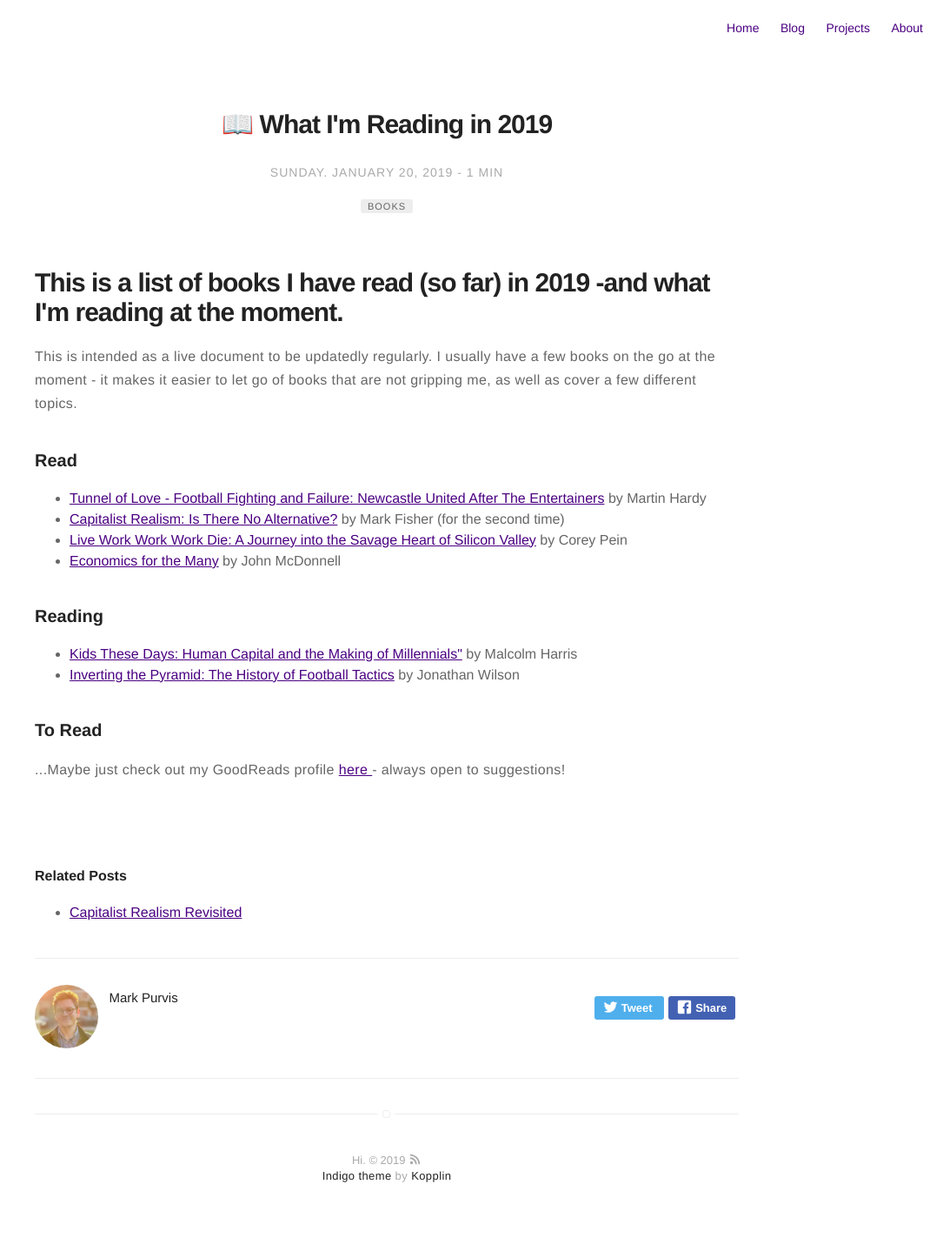
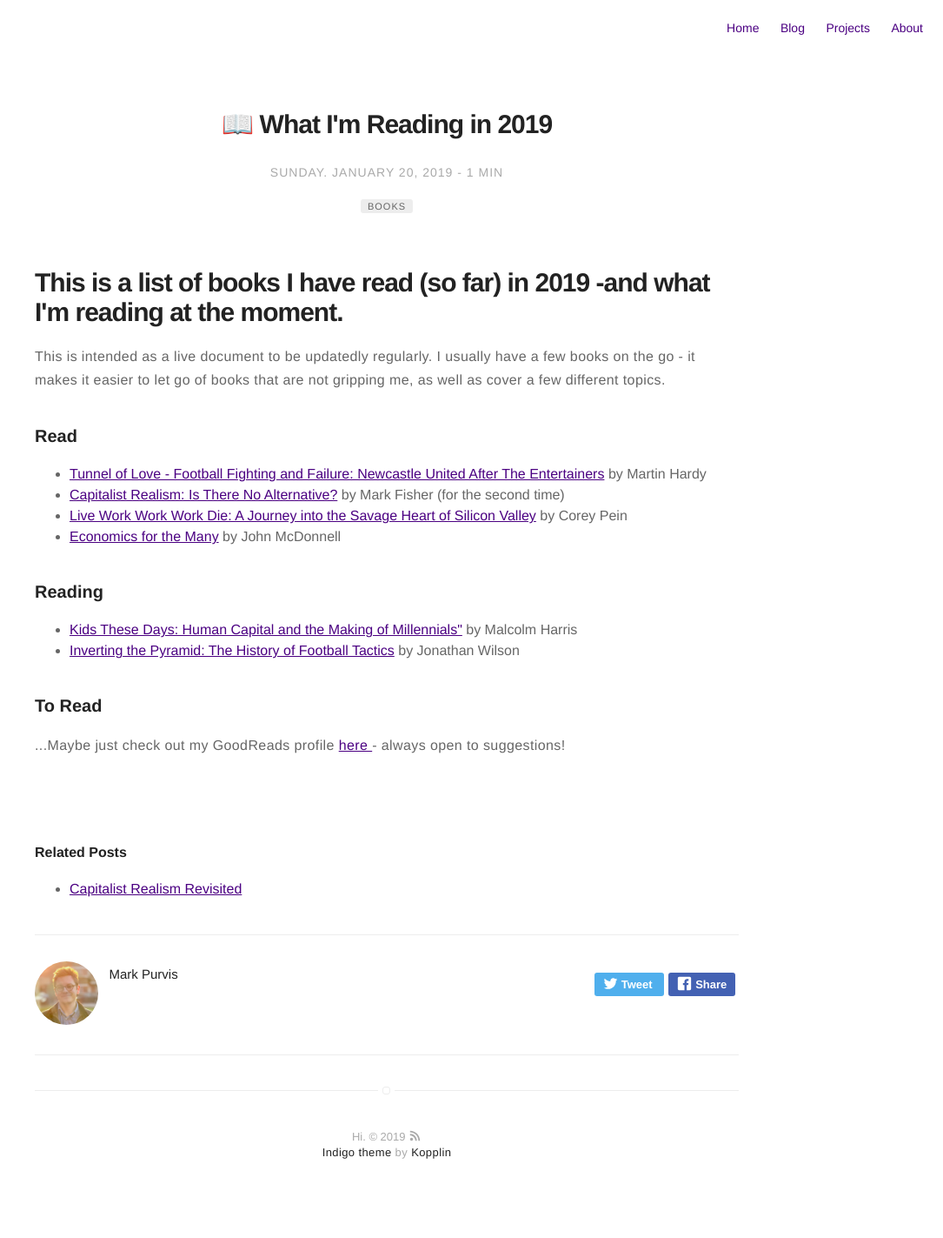
Before and after one commit to markprvs/markprvs.github.io, a Jekyll site: the page built from _posts/2019-01-20-books-read-in-2019.markdown, in a window 1280 px wide. Shown: the whole page at 87% size, without its empty margins (195-1280 px from the left). Built offline with Jekyll 4.4.1, drawn with Linux system fonts in a browser that asks for light colours; emoji names are drawn with the system emoji font; after the commit the page ends 1396 px from its top, so only the background shows below that.

```diff
--- a/_posts/2019-01-20-books-read-in-2019.markdown
+++ b/_posts/2019-01-20-books-read-in-2019.markdown
@@ -17,7 +17,7 @@ externalLink: false
 
 <h1>This is a list of books I have read (so far) in 2019 -and what I'm reading at the moment.</h1>
 
-<p> This is intended as a live document to be updatedly regularly. I usually have a few books on the go at the moment - it makes it easier to let go of books that are not gripping me, as well as cover a few different topics.</p>
+<p> This is intended as a live document to be updatedly regularly. I usually have a few books on the go - it makes it easier to let go of books that are not gripping me, as well as cover a few different topics.</p>
 
 
 <h3>Read</h3>
```
Also changed, not shown: _posts/2019-03-14-Capitalist-Realism.md (+2 -3 lines).
